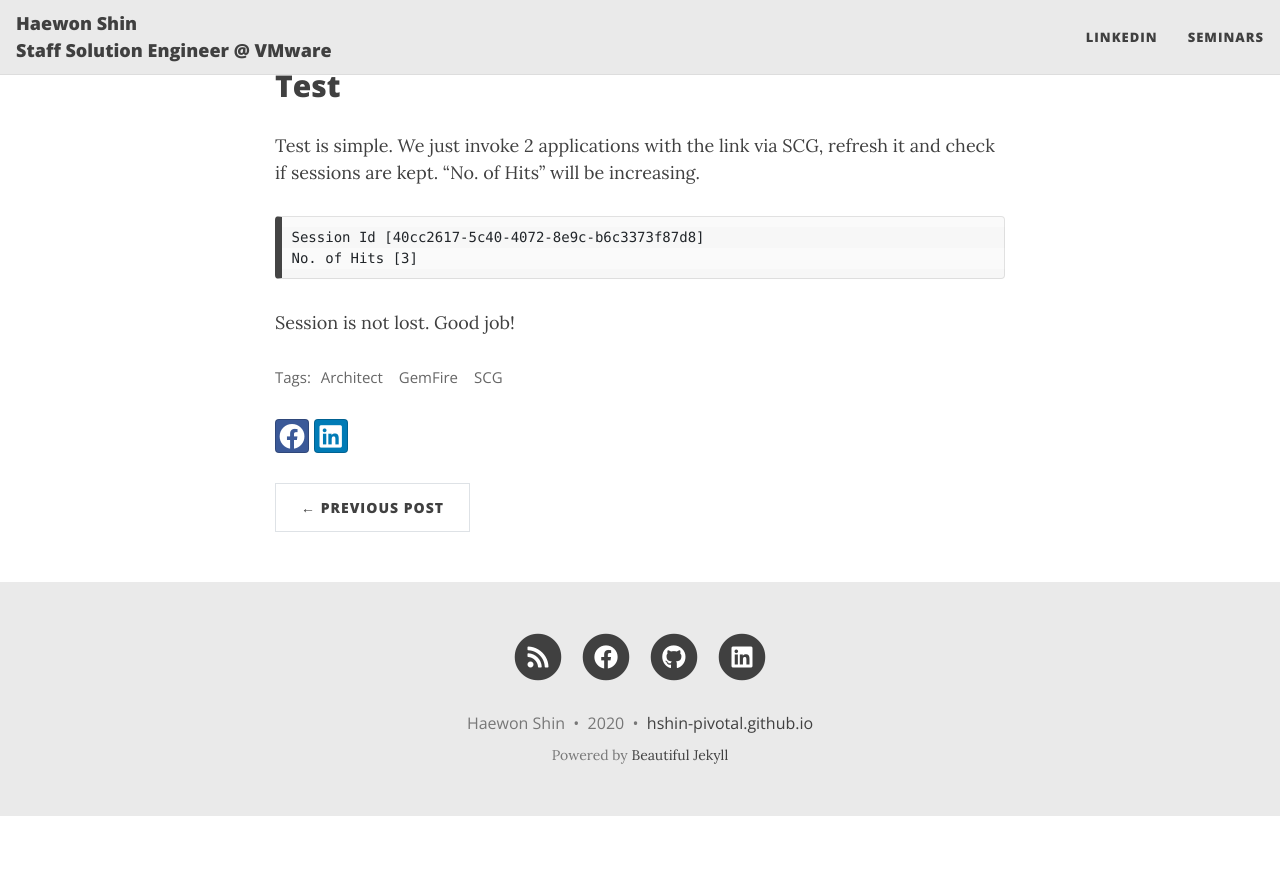
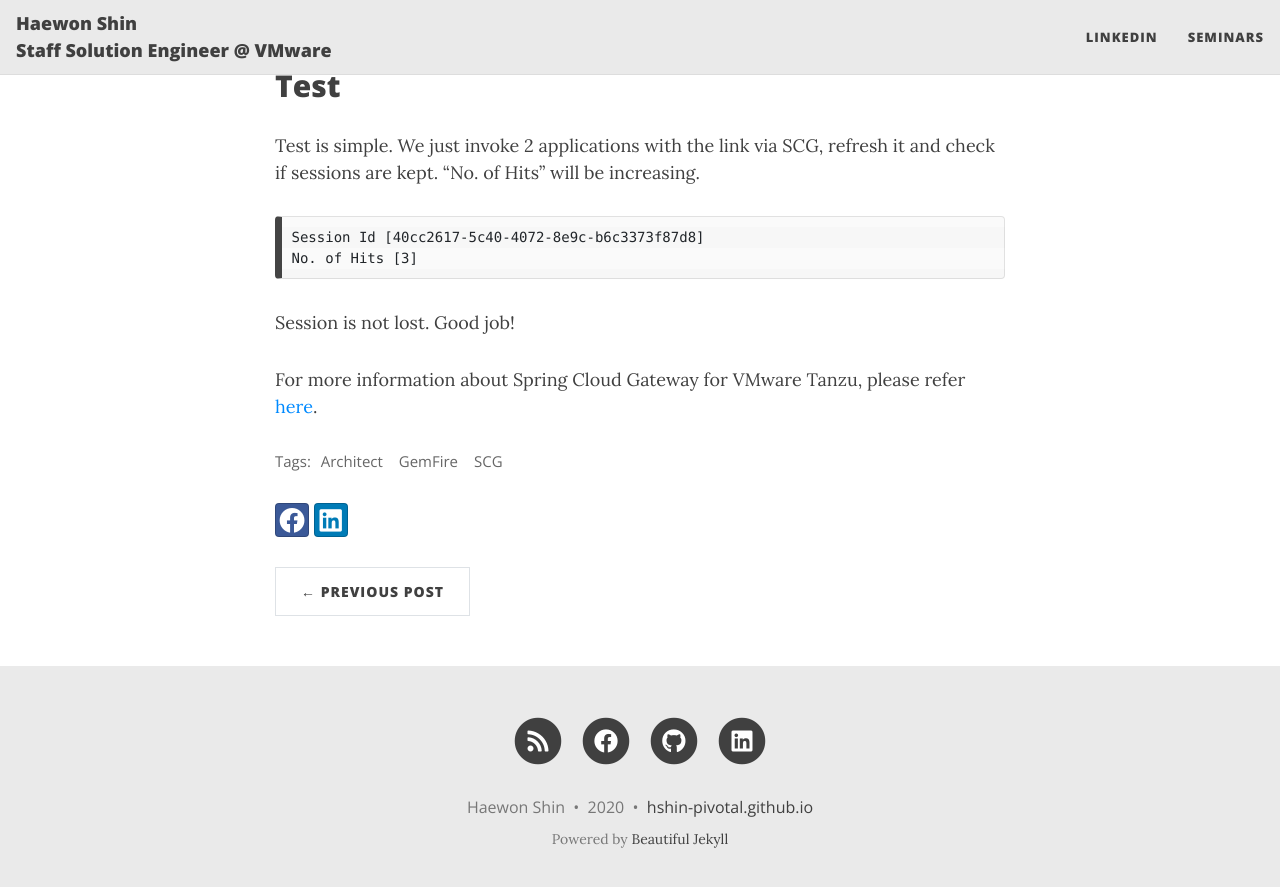
Before and after one commit to haewons-tanzu/haewons-tanzu.github.io, a Jekyll site: the page built from _posts/2020-11-03-integrating-gemfire-scg.md, in a window 1280 px wide and 900 px high, scrolled down 2235 px. Shown: the top 887 px of the window. Built offline with Jekyll 4.4.1, drawn with Linux system fonts in a browser that asks for light colours; nearby versions of some CDN libraries; before the commit the page ends 3051 px from its top, so only the background shows below that.

Commit message:
Update 2020-11-03-integrating-gemfire-scg.md

````diff
--- a/_posts/2020-11-03-integrating-gemfire-scg.md
+++ b/_posts/2020-11-03-integrating-gemfire-scg.md
@@ -81,3 +81,5 @@
 ```
 
 Session is not lost. Good job!
+
+For more information about Spring Cloud Gateway for VMware Tanzu, please refer [here](https://docs.pivotal.io/spring-cloud-gateway/1-0/){:target="_blank"}.
````
